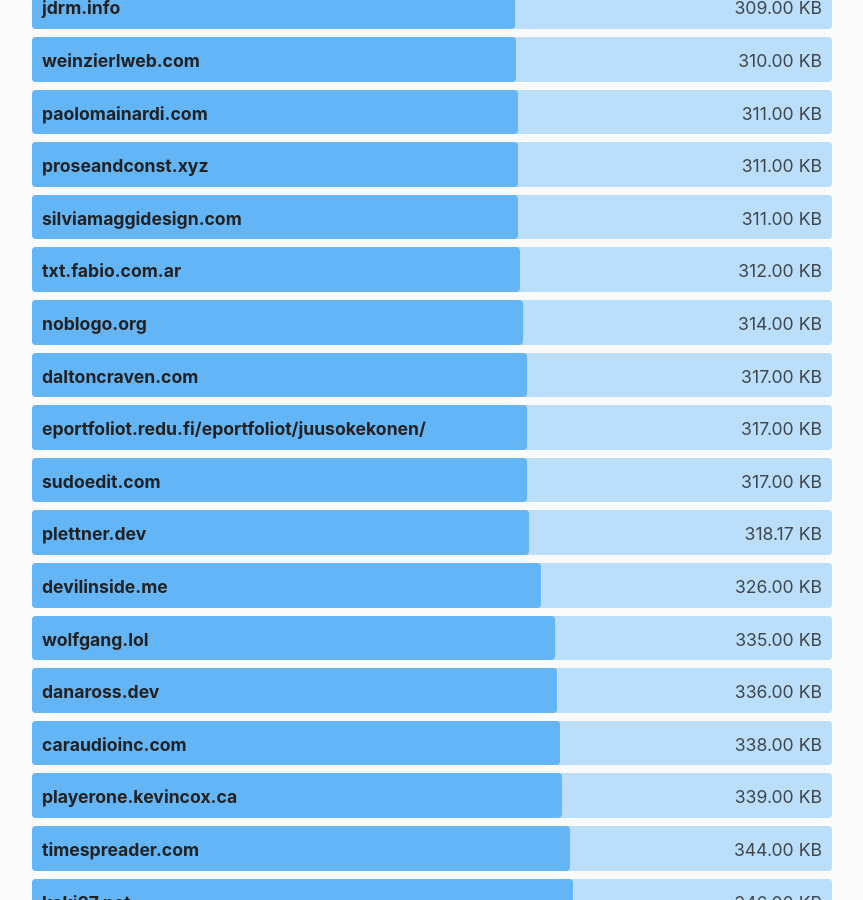
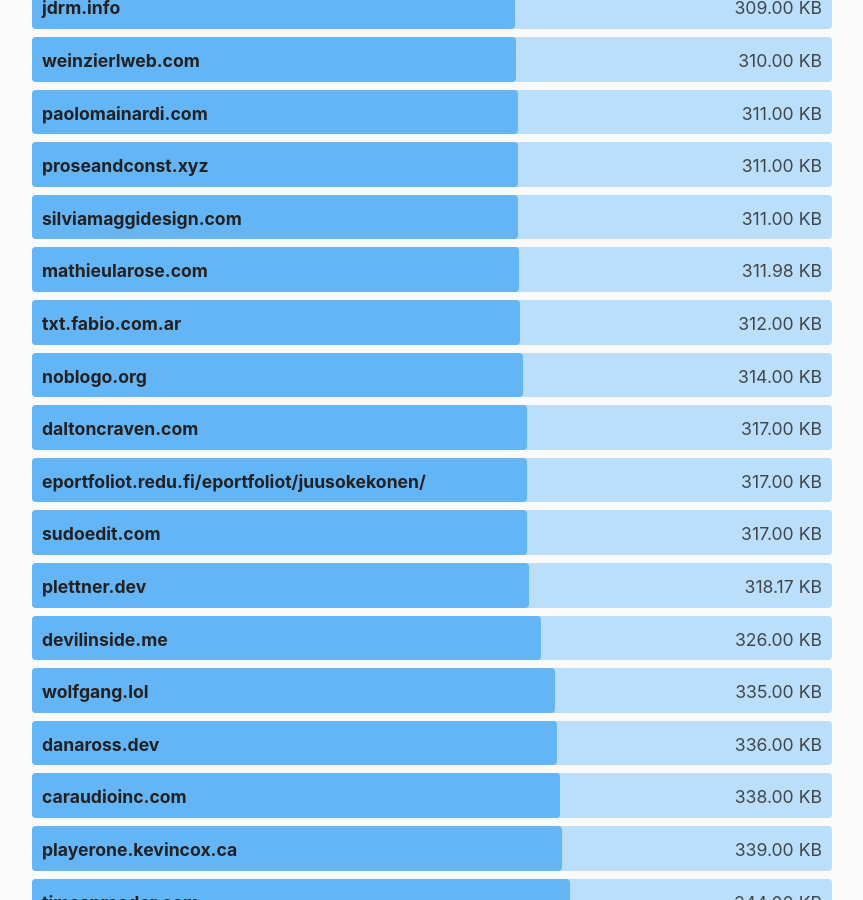
Before and after one commit to kevquirk/512kb.club, a Jekyll site: the page built from index.md, in a window 1280 px wide and 900 px high, scrolled down 36784 px. Shown: the whole window, without its empty margins (208-1071 px from the left). Built offline with Jekyll 4.4.1, drawn with Linux system fonts in a browser that asks for light colours.

Commit message:
Add mathieularose.com
Cloudflare Report: https://radar.cloudflare.com/scan/0eb3e7b5-57c1-4633-9319-5c535dddbeb1/summary

```diff
--- a/_data/sites.yml
+++ b/_data/sites.yml
@@ -2158,6 +2158,11 @@
   size: 21.3
   last_checked: 2022-05-06
 
+- domain: mathieularose.com
+  url: https://mathieularose.com/
+  size: 311.98
+  last_checked: 2024-04-21
+
 - domain: mathijs.vgorcum.com
   url: https://mathijs.vgorcum.com/
   size: 81.6
```
